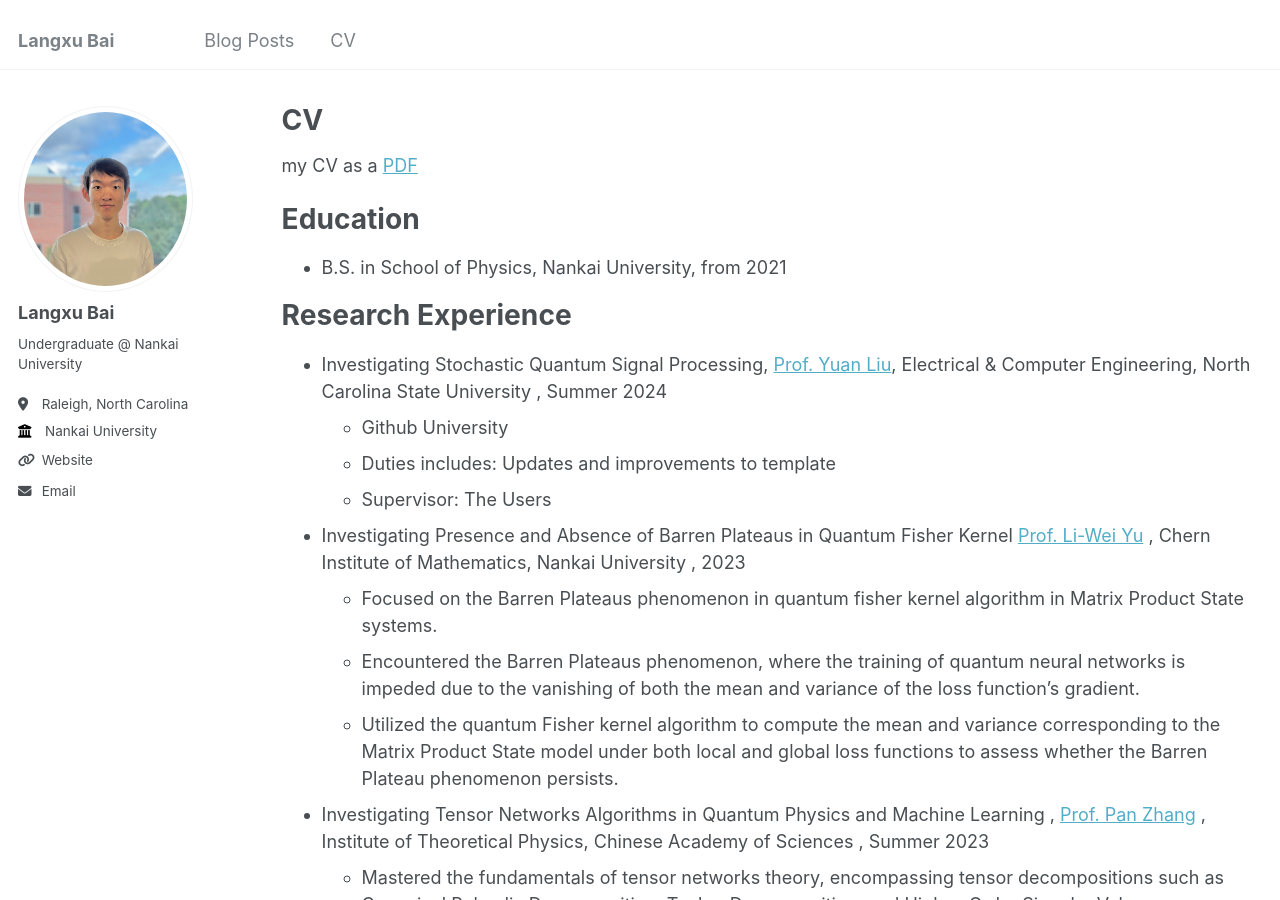
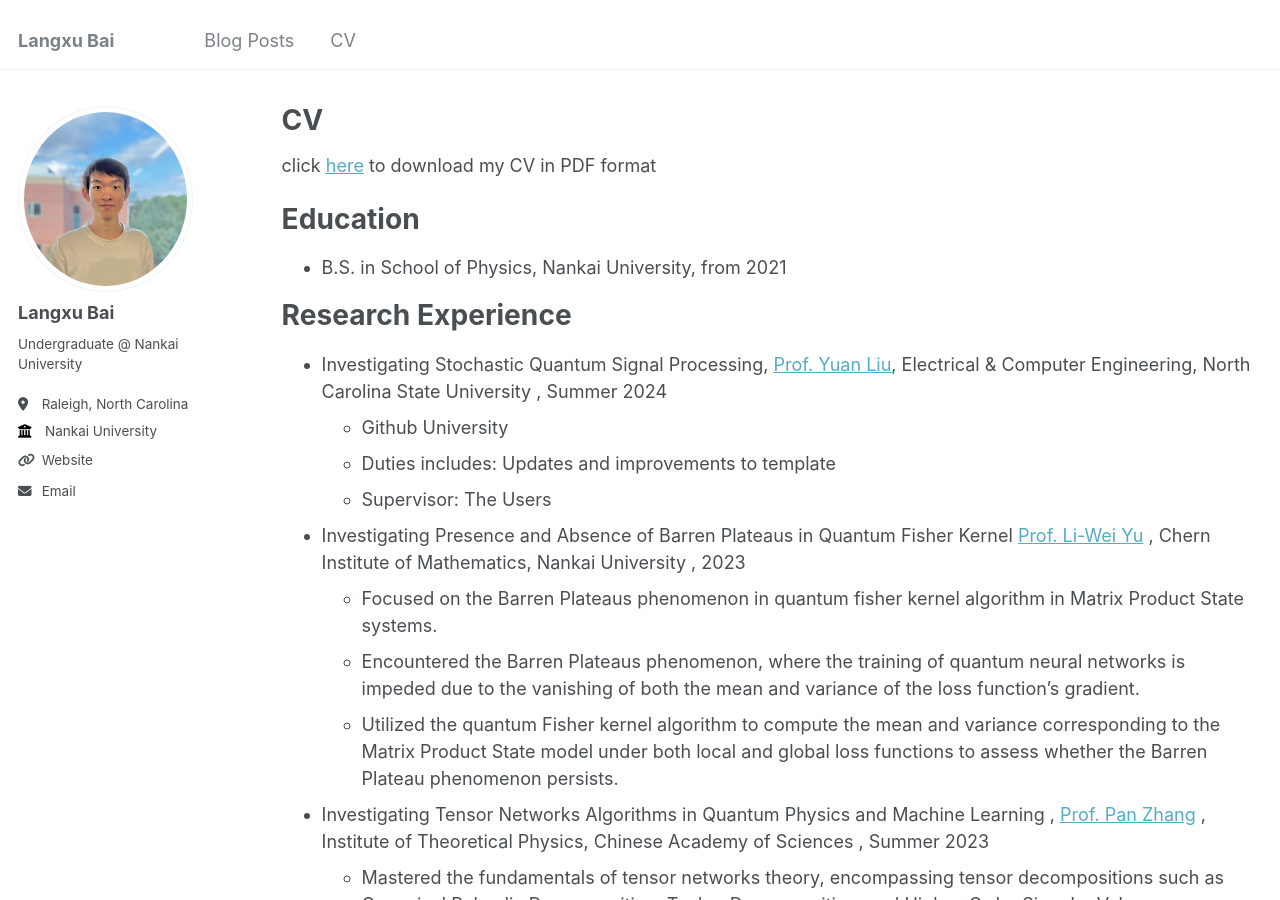
Before and after one commit to langxubai/langxubai.github.io, a Jekyll site: the page built from _pages/cv.md, in a window 1280 px wide and 900 px high. Built offline with Jekyll 4.4.1, drawn with Linux system fonts in a browser that asks for light colours.

Commit message:
Update cv.md

```diff
--- a/_pages/cv.md
+++ b/_pages/cv.md
@@ -9,7 +9,7 @@ redirect_from:
 
 {% include base_path %}
 
-my CV as a [PDF](/files/CV_LangxuBai.pdf)
+click [here](/files/CV_LangxuBai.pdf) to download my CV in PDF format
 
 Education
 ======
```
